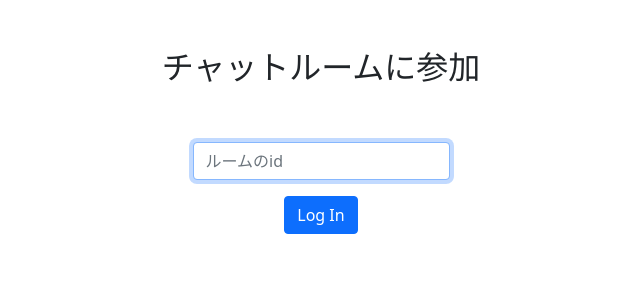
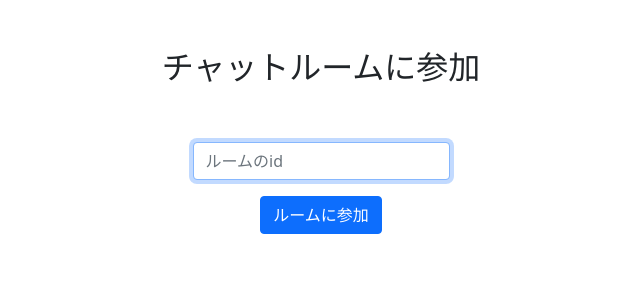
Before and after one commit to rui-510/team05project, a Flask app: page /join in a window 1280 px wide. Shown: the part 76-376 px from the top of the page, without its empty margins (319-959 px from the left). Run offline with Flask 2, Linux system fonts and the light colour scheme; a user stored in the database is signed in; some libraries are stand-ins or nearby versions.

Commit message:
ddd, Sep 9/9/2022, YYYY, 2:29 A +0

```diff
--- a/hira_09_08/templates/join.html
+++ b/hira_09_08/templates/join.html
@@ -12,7 +12,7 @@
         <div class="mb-3">
             <input autocomplete="off" autofocus class="form-control mx-auto w-auto" id="roomid" name="roomid" placeholder="ルームのid" type="text">
         </div>
-        <button class="btn btn-primary" type="submit">Log In</button>
+        <button class="btn btn-primary" type="submit">ルームに参加</button>
     </form>
 
 {% endblock %}
```
